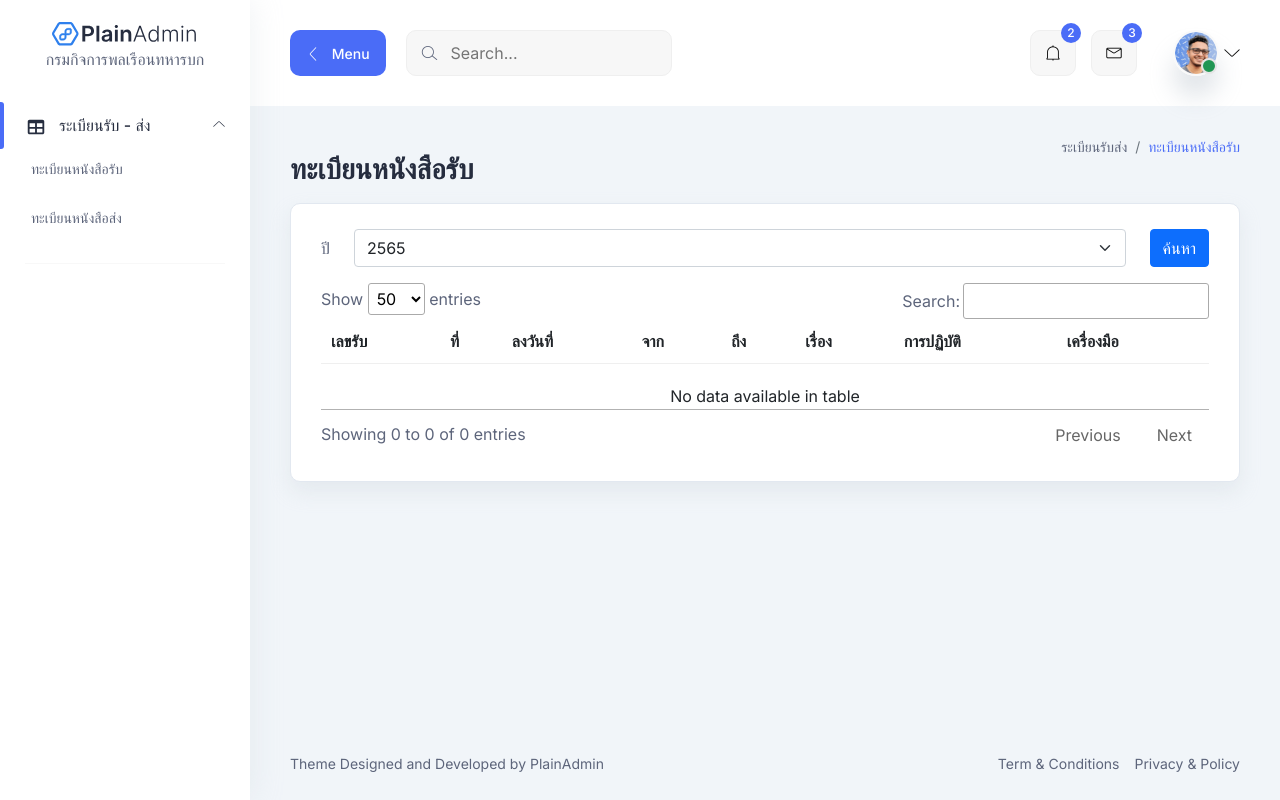
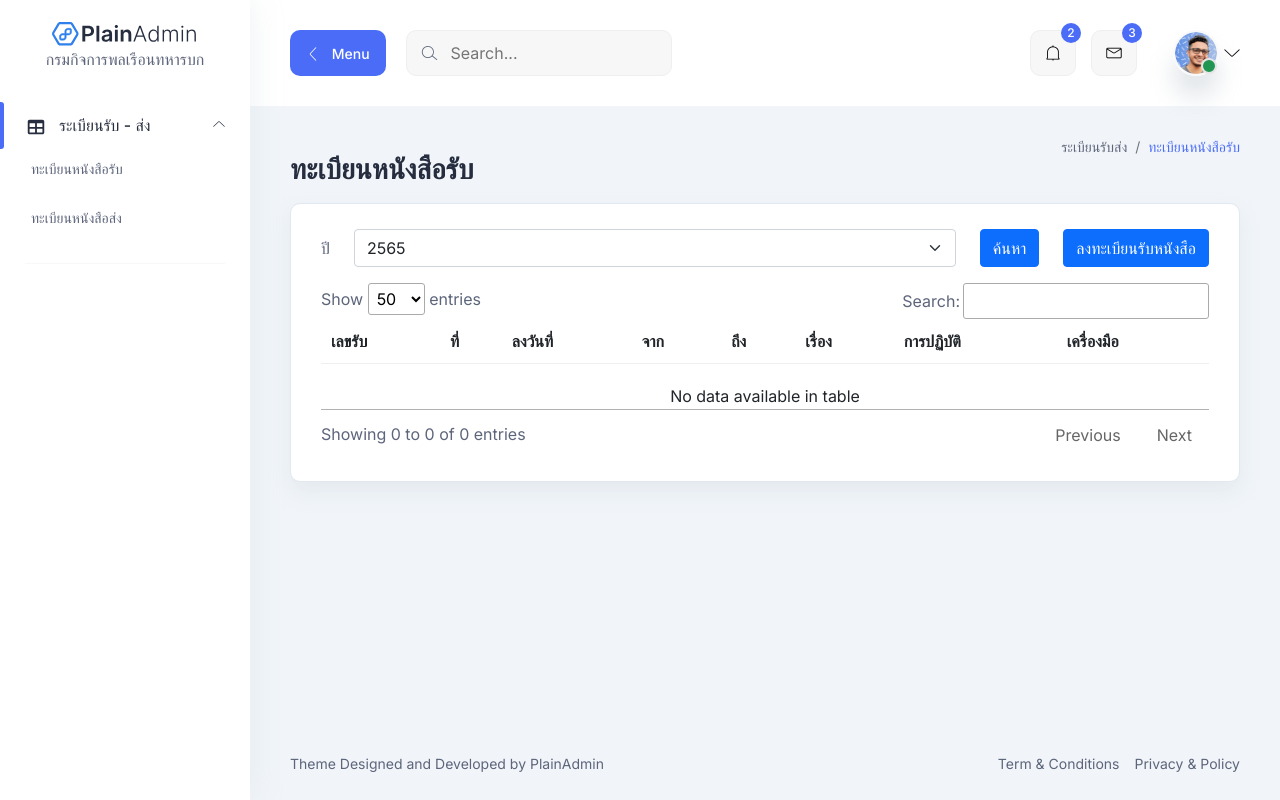
Before and after one commit to isddoca/doca_sarabun, a Django app: template template/doc_record/receive_index.html in a window 1280 px wide. Run offline with Django 4.2, Linux system fonts and the light colour scheme; the template is opened without the code that fills it, so the values that code supplies are empty; parts of the project's set-up code (start-up, migrations or seed data) failed here and were passed over; some libraries are stand-ins or nearby versions.

Commit message:
แก้ link เพิ่มและแก้ไขฟอร์ม

```diff
--- a/template/doc_record/docreceive_form.html
+++ b/template/doc_record/docreceive_form.html
@@ -17,7 +17,7 @@
         <div class="title-wrapper pt-30">
             <div class="row align-items-center">
                 <div class="col-md-6">
-                    <h2>{% block page_title %} รับหนังสือ {% endblock %}</h2>
+                    <h2>{% block page_title %} ลงทะเบียนรับหนังสือ {% endblock %}</h2>
                 </div>
                 <!-- end col -->
                 <div class="col-md-6">
--- a/template/doc_record/receive_index.html
+++ b/template/doc_record/receive_index.html
@@ -37,8 +37,7 @@
 
 
         <div class="card-style mb-30">
-            <form method="get">
-                {% csrf_token %}
+
             <div class="row">
                 <div class="col-auto">
                     <label for="query_year" class="col-form-label">ปี</label>
@@ -53,8 +52,11 @@
                 <div class="col-auto">
                     <button type="submit" class="btn btn-primary">ค้นหา</button>
                 </div>
+                <div class="col-auto">
+                    <a type="button" class="btn btn-primary" href="add">ลงทะเบียนรับหนังสือ</a>
                 </div>
-            </form>
+            </div>
+
             <div class="table-responsive mt-3">
                 <table id="datatable" class="table table-sm">
                     <thead>
@@ -89,7 +91,8 @@
                             <td class="text-center">
                                 <div class="row">
                                     <div class="col-auto">
-                                        <a href="" class="btn btn-info m-1"><i class="fas fa-pencil-alt"></i></a>
+                                        <a href="{{ data.id }}/edit" class="btn btn-info m-1"><i
+                                                class="fas fa-pencil-alt"></i></a>
                                         <a href="" class="btn btn-danger m-1"><i class="fas fa-trash-alt"></i></a>
                                     </div>
                                 </div>
```
Also changed, not shown: static/assets/images/auth/signin-image.svg (deleted). Lines whose indentation alone changed are shown as unchanged.
